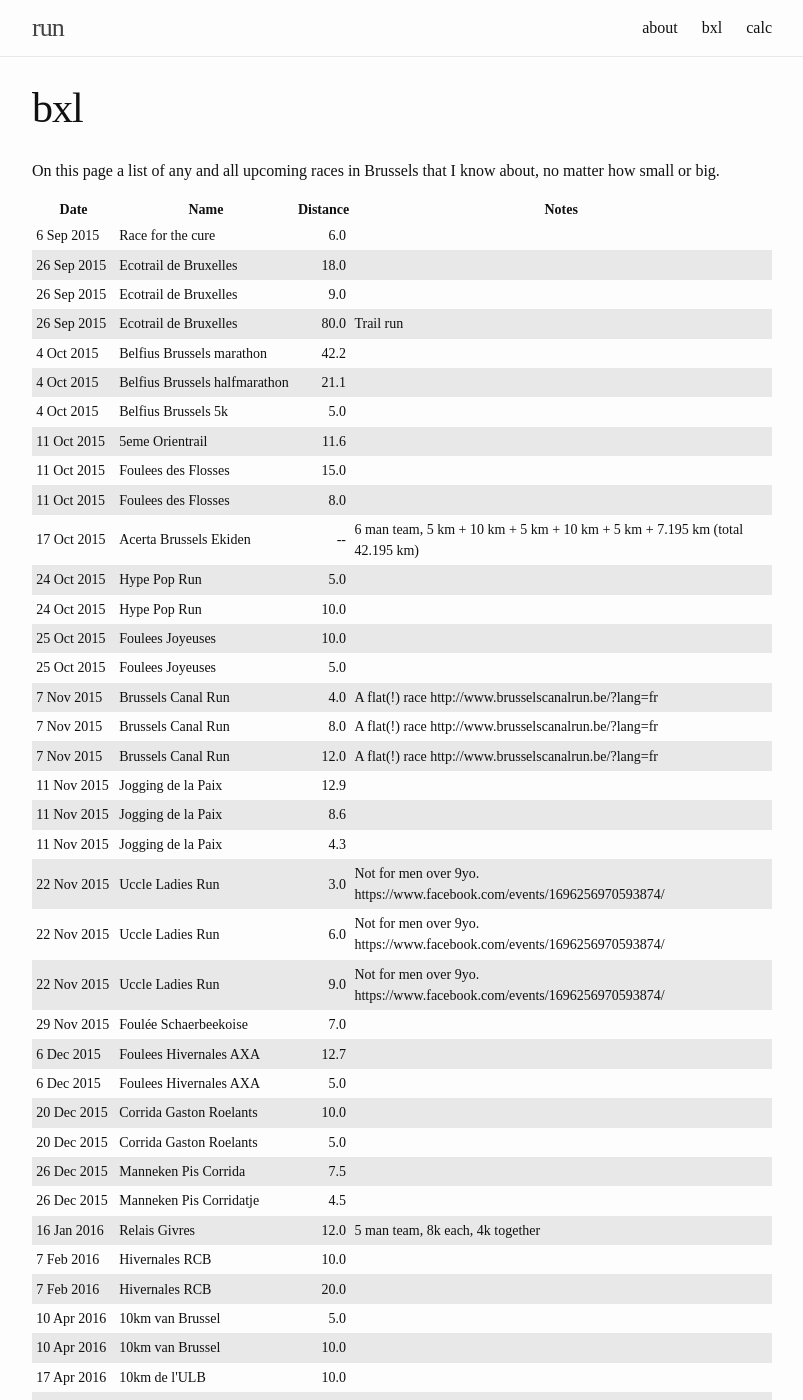
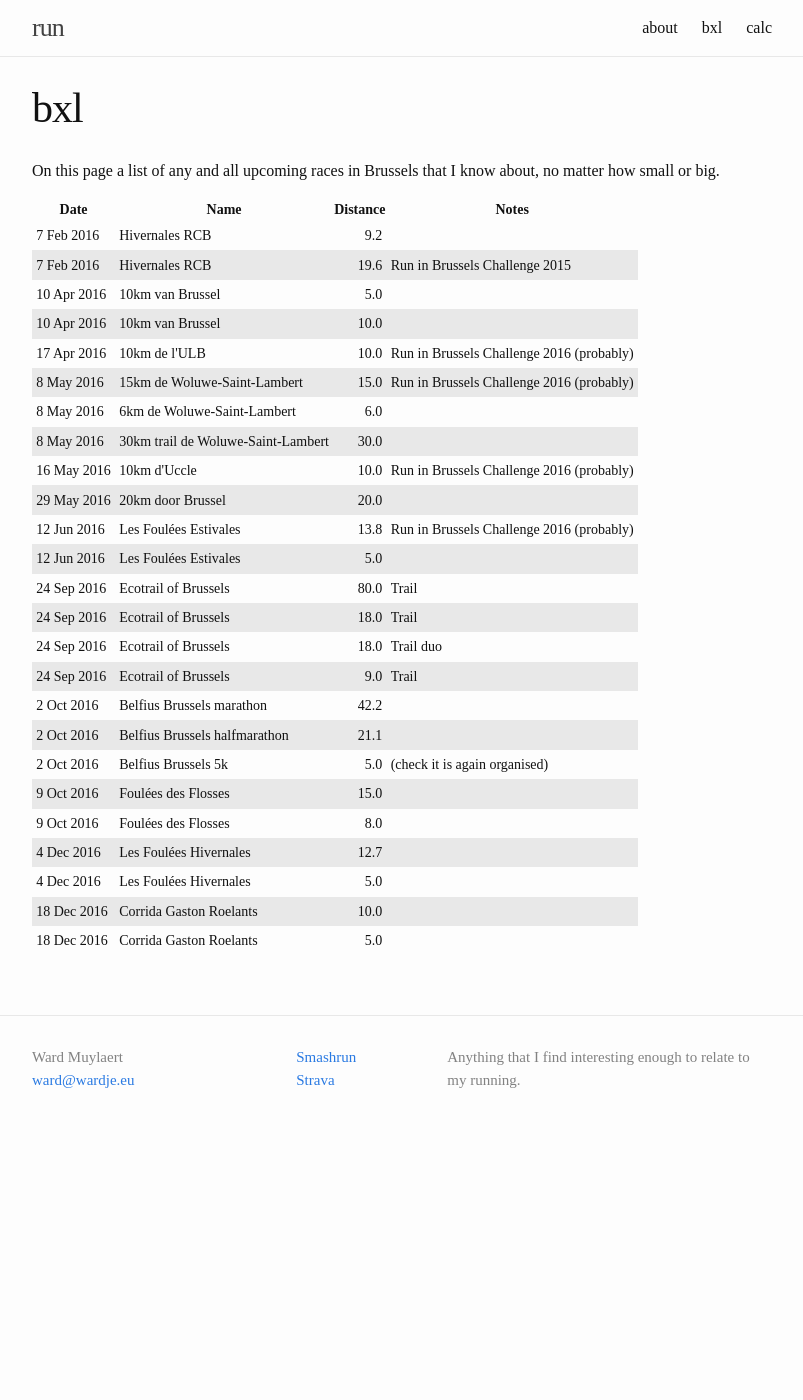
Before and after one commit to ward/run, a Jekyll site: the page built from bxl.md, in a window 1280 px wide and 1400 px high. Shown: the whole window, without its empty margins (238-1041 px from the left). Built offline with Jekyll 4.4.1, drawn with Linux system fonts in a browser that asks for light colours.

Commit message:
Only show future races + update
Of course, this will only change when compiling.

```diff
--- a/_data/bxlruns.csv
+++ b/_data/bxlruns.csv
@@ -1,11 +1,5 @@
 date,name,distance,notes
 2015-09-06,Race for the cure,6.0,
-2015-09-26,Ecotrail de Bruxelles,18.0,
-2015-09-26,Ecotrail de Bruxelles,9.0,
-2015-09-26,Ecotrail de Bruxelles,80.0,"Trail run"
-2015-10-04,Belfius Brussels marathon,42.2,
-2015-10-04,Belfius Brussels halfmarathon,21.1,
-2015-10-04,Belfius Brussels 5k,5.0,
 2015-10-11,5eme Orientrail,11.6,
 2015-10-11,Foulees des Flosses,15.0,
 2015-10-11,Foulees des Flosses,8.0,
@@ -24,24 +18,31 @@ date,name,distance,notes
 2015-11-22,Uccle Ladies Run,6.0,"Not for men over 9yo. https://www.facebook.com/events/1696256970593874/"
 2015-11-22,Uccle Ladies Run,9.0,"Not for men over 9yo. https://www.facebook.com/events/1696256970593874/"
 2015-11-29,Foulée Schaerbeekoise,7.0,
-2015-12-06,Foulees Hivernales AXA,12.7,
-2015-12-06,Foulees Hivernales AXA,5.0,
-2015-12-20,Corrida Gaston Roelants,10.0,
-2015-12-20,Corrida Gaston Roelants,5.0,
 2015-12-26,Manneken Pis Corrida,7.5,
 2015-12-26,Manneken Pis Corridatje,4.5,
 2016-01-16,Relais Givres,12.0,"5 man team, 8k each, 4k together"
-2016-02-07,Hivernales RCB,10.0,
-2016-02-07,Hivernales RCB,20.0,
+2016-02-07,Hivernales RCB,9.2,
+2016-02-07,Hivernales RCB,19.6,Run in Brussels Challenge 2015
 2016-04-10,10km van Brussel,5.0,
 2016-04-10,10km van Brussel,10.0,
-2016-04-17,10km de l'ULB,10.0,
-2016-05-08,15km de Woluwe-Saint-Lambert,15.0,
+2016-04-17,10km de l'ULB,10.0,Run in Brussels Challenge 2016 (probably)
+2016-05-08,15km de Woluwe-Saint-Lambert,15.0,Run in Brussels Challenge 2016 (probably)
 2016-05-08,6km de Woluwe-Saint-Lambert,6.0,
 2016-05-08,30km trail de Woluwe-Saint-Lambert,30.0,
+2016-05-16,10km d'Uccle,10.0,Run in Brussels Challenge 2016 (probably)
 2016-05-29,20km door Brussel,20.0,
+2016-06-12,Les Foulées Estivales,13.8,Run in Brussels Challenge 2016 (probably)
+2016-06-12,Les Foulées Estivales,5.0,
+2016-09-24,Ecotrail of Brussels,80.0,Trail
+2016-09-24,Ecotrail of Brussels,18.0,Trail
+2016-09-24,Ecotrail of Brussels,18.0,Trail duo
+2016-09-24,Ecotrail of Brussels,9.0,Trail
 2016-10-02,Belfius Brussels marathon,42.2,
 2016-10-02,Belfius Brussels halfmarathon,21.1,
 2016-10-02,Belfius Brussels 5k,5.0,(check it is again organised)
+2016-10-09,Foulées des Flosses,15.0,
+2016-10-09,Foulées des Flosses,8.0,
+2016-12-04,Les Foulées Hivernales,12.7,
+2016-12-04,Les Foulées Hivernales,5.0,
 2016-12-18,Corrida Gaston Roelants,10.0,
 2016-12-18,Corrida Gaston Roelants,5.0,
--- a/bxl.md
+++ b/bxl.md
@@ -17,13 +17,16 @@ about, no matter how small or big.
     </tr>
   </thead>
   <tbody>
+{% assign current_time = site.time | date: "%Y-%m-%d" %}
 {% for race in site.data.bxlruns %}
+  {% if race.date > current_time %}
     <tr>
       <td class="date">{{race.date | date: "%-d %b %Y" }}</td>
       <td class="name">{{race.name}}</td>
       <td class="distance">{{race.distance}}</td>
       <td class="notes">{{race.notes}}</td>
     </tr>
+  {% endif %}
 {% endfor %}
   </tbody>
 </table>
```
